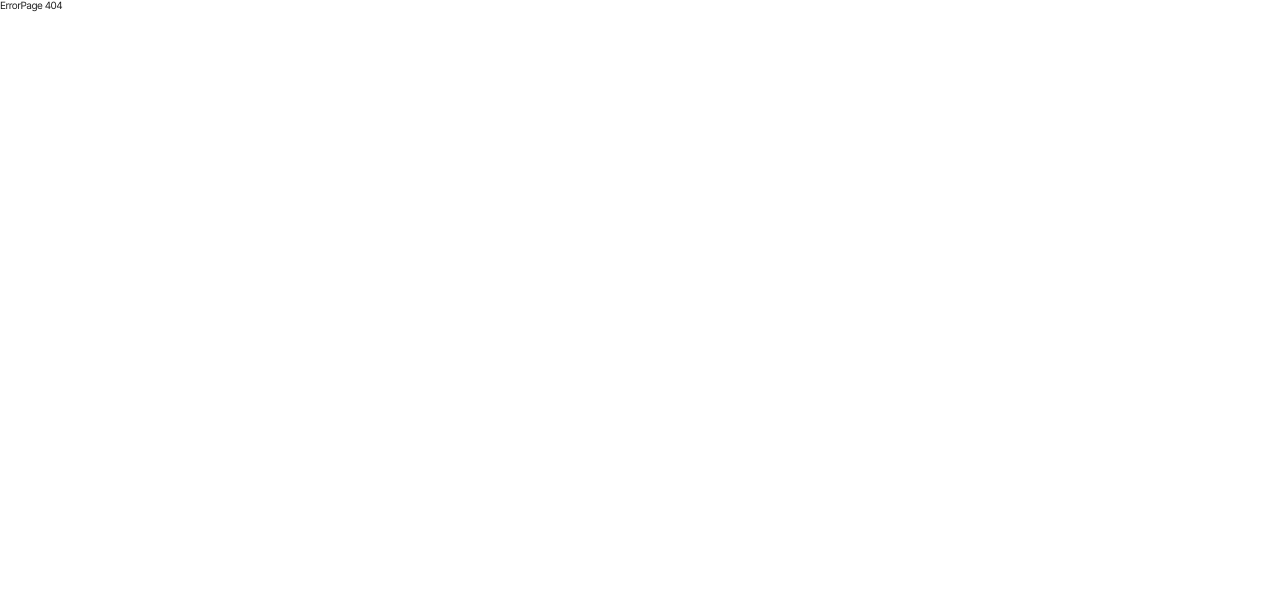
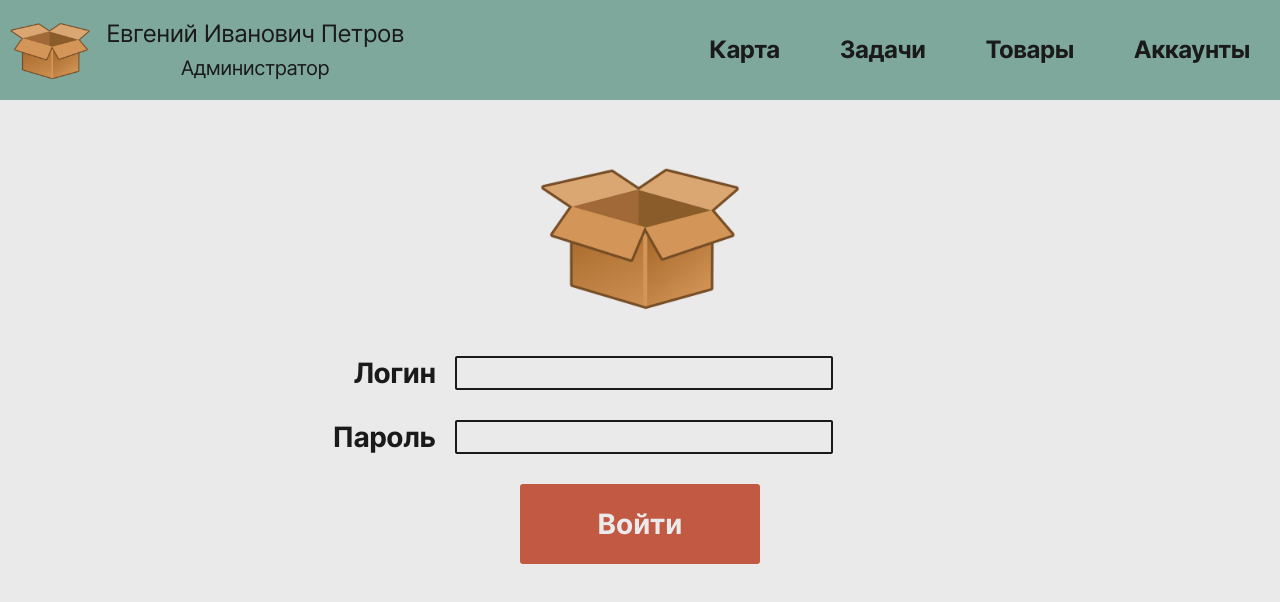
Before and after one commit to SLinartS/WHoPPubliC_client, a React (Create React App) app: page /login in a window 1280 px wide. Before the commit this address had no page. Shown: the top 602 px of the page. Built offline with nearby package versions, Linux system fonts and the light colour scheme.

Commit message:
make a login page   fix secondColor in colors   make a route for the login page

```diff
--- /dev/null
+++ b/src/components/pages/Login.tsx
@@ -0,0 +1,21 @@
+import React from 'react';
+import appIcon from '../../assets/images/app-icon.png';
+
+const Login = () => {
+	return (
+		<main className='login'>
+			<div className='login__container'>
+				<img className='login__app-icon' src={appIcon} alt='app icon' />
+				<div className='login__inputs-block'>
+					<p className='login__label'>Логин</p>
+					<input type='text' className='login__input' />
+					<p className='login__label'>Пароль</p>
+					<input type='text' className='login__input' />
+				</div>
+				<button className='login__button'>Войти</button>
+			</div>
+		</main>
+	);
+};
+
+export default Login;
--- a/src/router.tsx
+++ b/src/router.tsx
@@ -2,6 +2,7 @@ import { createBrowserRouter } from 'react-router-dom';
 import Main from './components/pages/Main';
 import ErrorPage from './components/layout/errorPage/ErrorPage';
 import Layout from './components/layout/Layout';
+import Login from './components/pages/Login';
 
 const router = createBrowserRouter([
 	{
@@ -13,6 +14,10 @@ const router = createBrowserRouter([
 				index: true,
 				element: <Main />,
 			},
+			{
+				path: 'login',
+				element: <Login />,
+			},
 		],
 	},
 ]);
--- a/src/styles/scss/global/colors.scss
+++ b/src/styles/scss/global/colors.scss
@@ -2,9 +2,9 @@ $mainColor: #7FA89C;
 $mainColor--hover: #7FA89C;
 $mainColor--active: #7FA89C;
 
-$secondColor: #7FA89C;
-$secondColor--hover: #7FA89C;
-$secondColor--active: #7FA89C;
+$secondColor: #C15943;
+$secondColor--hover: #C15943;
+$secondColor--active: #C15943;
 
 $fontColor--white: #EAEAEA;
 $fontColor--black: #1A1A1A;
--- a/src/styles/scss/global/settings.scss
+++ b/src/styles/scss/global/settings.scss
@@ -5,6 +5,7 @@ html {
 	letter-spacing: -0.05em;
 	color: $fontColor--black;
 	font-family: 'Inter', sans-serif;
+	background-color: $fontColor--white;
 }
 
 a,
--- /dev/null
+++ b/src/styles/scss/pages/login.scss
@@ -0,0 +1,55 @@
+@use '../global/colors.scss' as *;
+
+.login {
+  display: flex;
+  justify-content: center;
+  align-items: center;
+  height: calc(100vh - 10rem - 20rem); // 100vh - header-height
+
+  &__container {
+    display: flex;
+    flex-direction: column;
+    align-items: center;
+
+  }
+
+  &__app-icon {
+    width: 20rem;
+  }
+
+  &__inputs-block {
+    width: 50rem;
+    margin: 2rem 11.5rem 3rem 0;
+    display: grid;
+    grid-template-columns: 1fr 4fr;
+    align-items: center;
+    row-gap: 3rem;
+  }
+
+  &__label {
+    font-size: 2.8rem;
+    margin: 0 2rem 0 0;
+    text-align: right;
+    font-weight: bold;
+  }
+
+  &__input {
+    height: 2.8rem;
+    font-size: 2rem;
+    border: 0.2rem solid $fontColor--black;
+    background-color: $fontColor--white;
+    border-radius: 0.2rem;
+  }
+
+  &__button {
+    height: 8rem;
+    width: 24rem;
+    font-size: 2.8rem;
+    font-weight: bold;
+    background-color: $secondColor;
+    color: $fontColor--white;
+    border: none;
+    border-radius: 0.3rem;
+  }
+
+}
--- a/src/styles/scss/style.scss
+++ b/src/styles/scss/style.scss
@@ -11,3 +11,4 @@
 
 // PAGES
 @use './pages/main.scss';
+@use './pages/login.scss';
--- a/src/styles/style.css
+++ b/src/styles/style.css
@@ -366,6 +366,7 @@ html {
   letter-spacing: -0.05em;
   color: #1A1A1A;
   font-family: "Inter", sans-serif;
+  background-color: #EAEAEA;
 }
 
 a,
@@ -493,3 +494,48 @@ a:active {
     margin: 1rem 0 0 0;
   }
 }
+.login {
+  display: flex;
+  justify-content: center;
+  align-items: center;
+  height: calc(100vh - 10rem - 20rem);
+}
+.login__container {
+  display: flex;
+  flex-direction: column;
+  align-items: center;
+}
+.login__app-icon {
+  width: 20rem;
+}
+.login__inputs-block {
+  width: 50rem;
+  margin: 2rem 11.5rem 3rem 0;
+  display: grid;
+  grid-template-columns: 1fr 4fr;
+  align-items: center;
+  row-gap: 3rem;
+}
+.login__label {
+  font-size: 2.8rem;
+  margin: 0 2rem 0 0;
+  text-align: right;
+  font-weight: bold;
+}
+.login__input {
+  height: 2.8rem;
+  font-size: 2rem;
+  border: 0.2rem solid #1A1A1A;
+  background-color: #EAEAEA;
+  border-radius: 0.2rem;
+}
+.login__button {
+  height: 8rem;
+  width: 24rem;
+  font-size: 2.8rem;
+  font-weight: bold;
+  background-color: #C15943;
+  color: #EAEAEA;
+  border: none;
+  border-radius: 0.3rem;
+}
```
